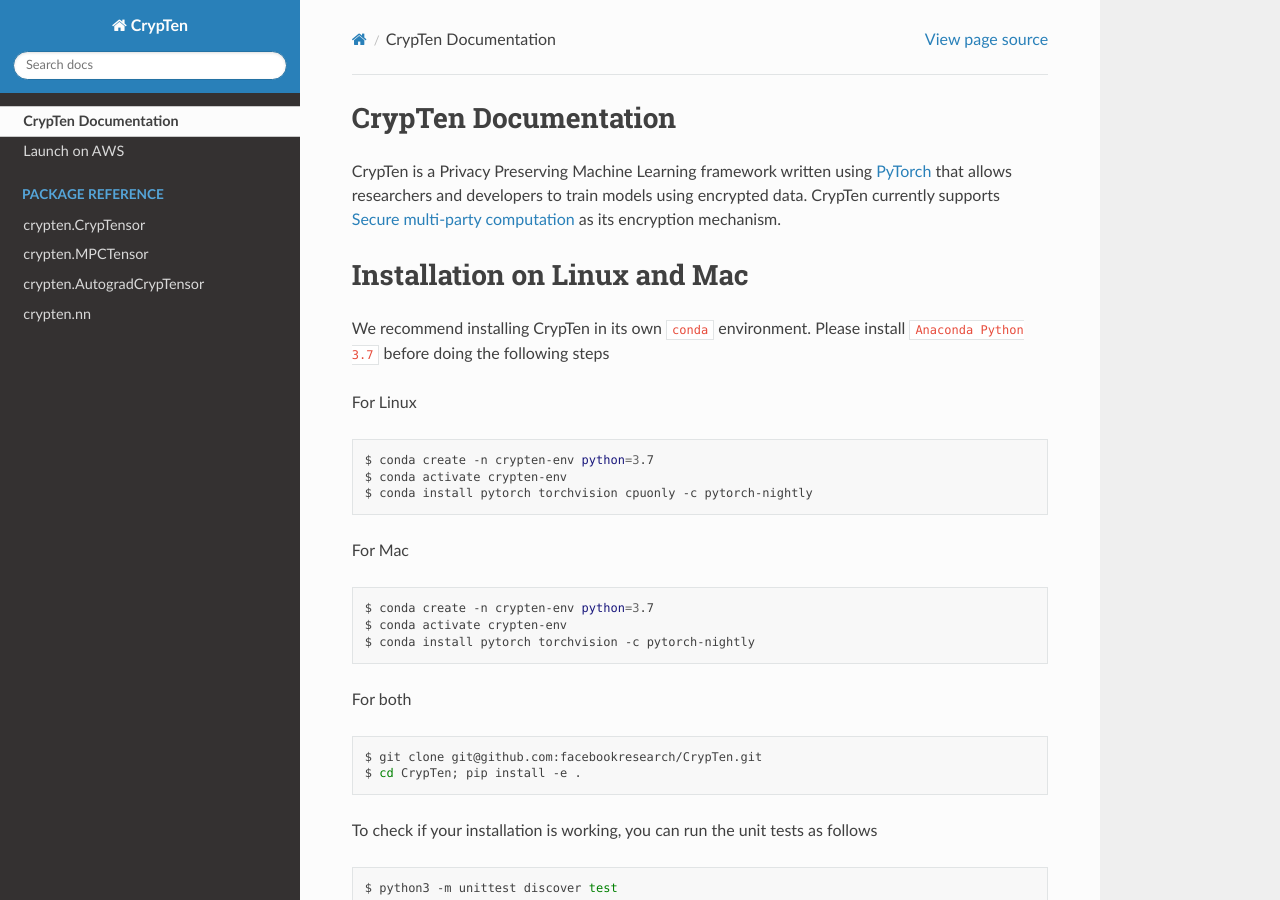
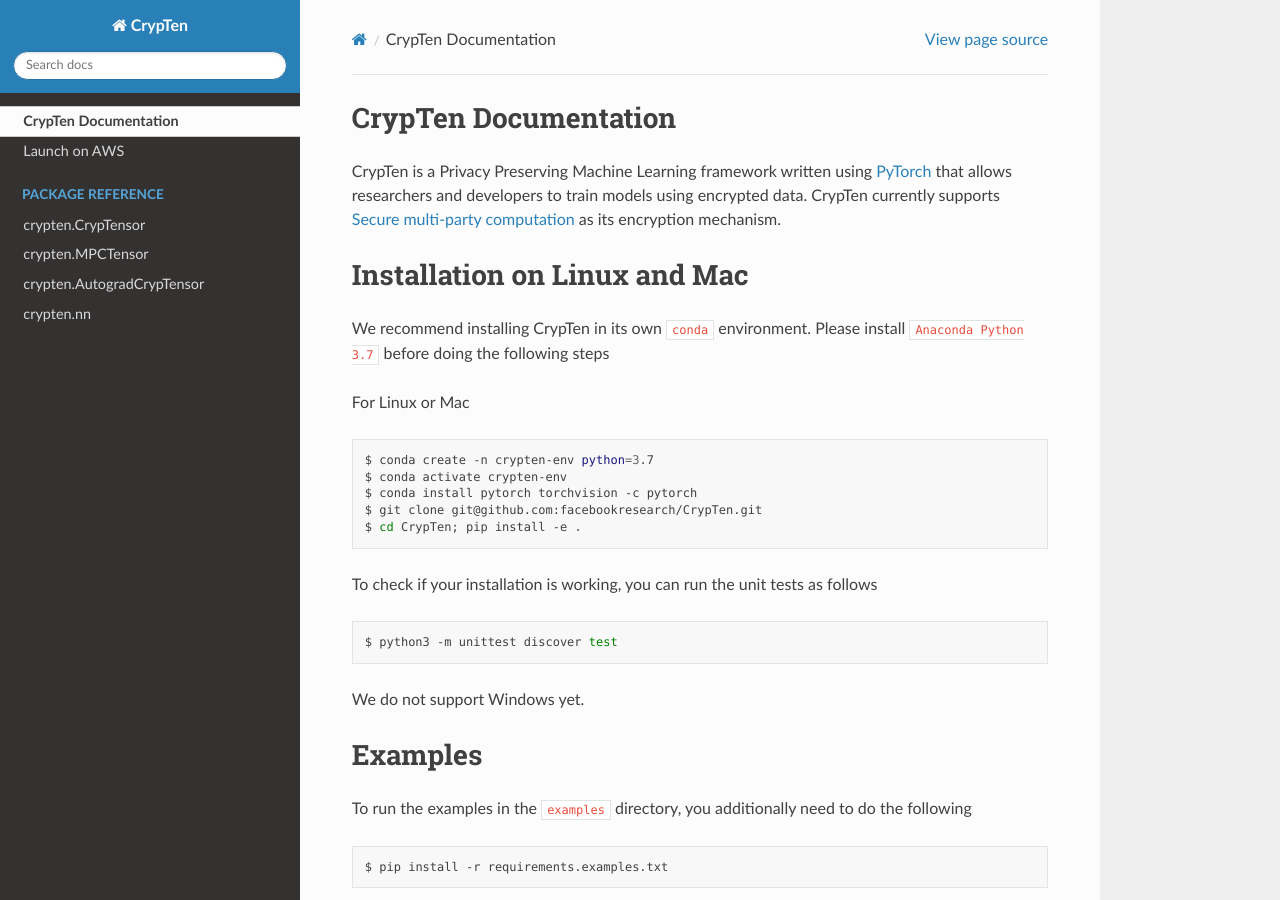
Before and after one commit to kleistern8z/CrypTen-1, a Sphinx documentation site: the page built from docs/index.rst, in a window 1280 px wide and 900 px high. Built offline with Sphinx 7.4.7 and the Read the Docs theme 2.0.0, drawn with Linux system fonts in a browser that asks for light colours.

Commit message:
Update installation to new torch and torchvision (#16)
Summary:
Pull Request resolved: https://github.com/facebookresearch/CrypTen/pull/16

Pull Request resolved: https://github.com/fairinternal/CrypTen/pull/137

* Updated README with conda installation instructions

* Updated `index.rst` RTD with conda installation instructions

* Removed torch and torchvision from requirements.txt and requirements.examples.txt to avoid installation overwrites

Reviewed By: shubho, knottb

Differential Revision: D17866429

fbshipit-source-id: 6de825934d4c15d161f093c7d62ccae07079a06c

```diff
--- a/docs/index.rst
+++ b/docs/index.rst
@@ -22,29 +22,15 @@ Installation on Linux and Mac
 We recommend installing CrypTen in its own ``conda`` environment. Please install
 ``Anaconda Python 3.7`` before doing the following steps
 
-For Linux
+For Linux or Mac
 
 .. code-block:: bash
 
     $ conda create -n crypten-env python=3.7
     $ conda activate crypten-env
-    $ conda install pytorch torchvision cpuonly -c pytorch-nightly
-
-For Mac
-
-.. code-block:: bash
-
-    $ conda create -n crypten-env python=3.7
-    $ conda activate crypten-env
-    $ conda install pytorch torchvision -c pytorch-nightly
-
-For both
-
-.. code-block:: bash
-
+    $ conda install pytorch torchvision -c pytorch
     $ git clone git@github.com:facebookresearch/CrypTen.git
     $ cd CrypTen; pip install -e .
-
 
 To check if your installation is working, you can run the unit tests as follows
 
--- a/requirements.examples.txt
+++ b/requirements.examples.txt
@@ -1,5 +1,3 @@
-torchvision>=0.3
 visdom>=0.1.8.8
 paramiko
 boto3
-tqdm
--- a/requirements.txt
+++ b/requirements.txt
@@ -1,4 +1,3 @@
 onnx
-torch>=1.2.0
 tensorboard
 future
```
Also changed, not shown: README.md (+2 -13 lines).
